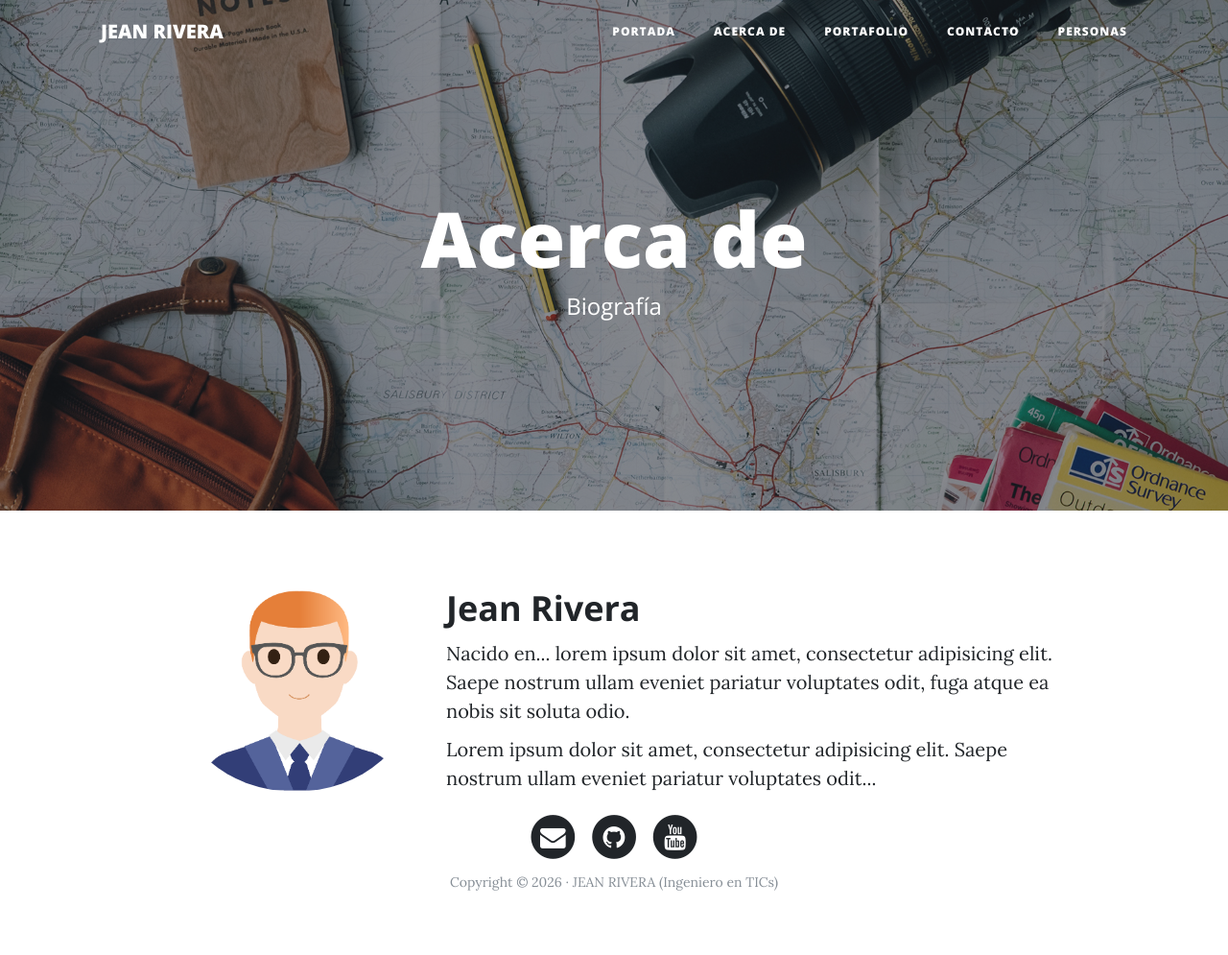
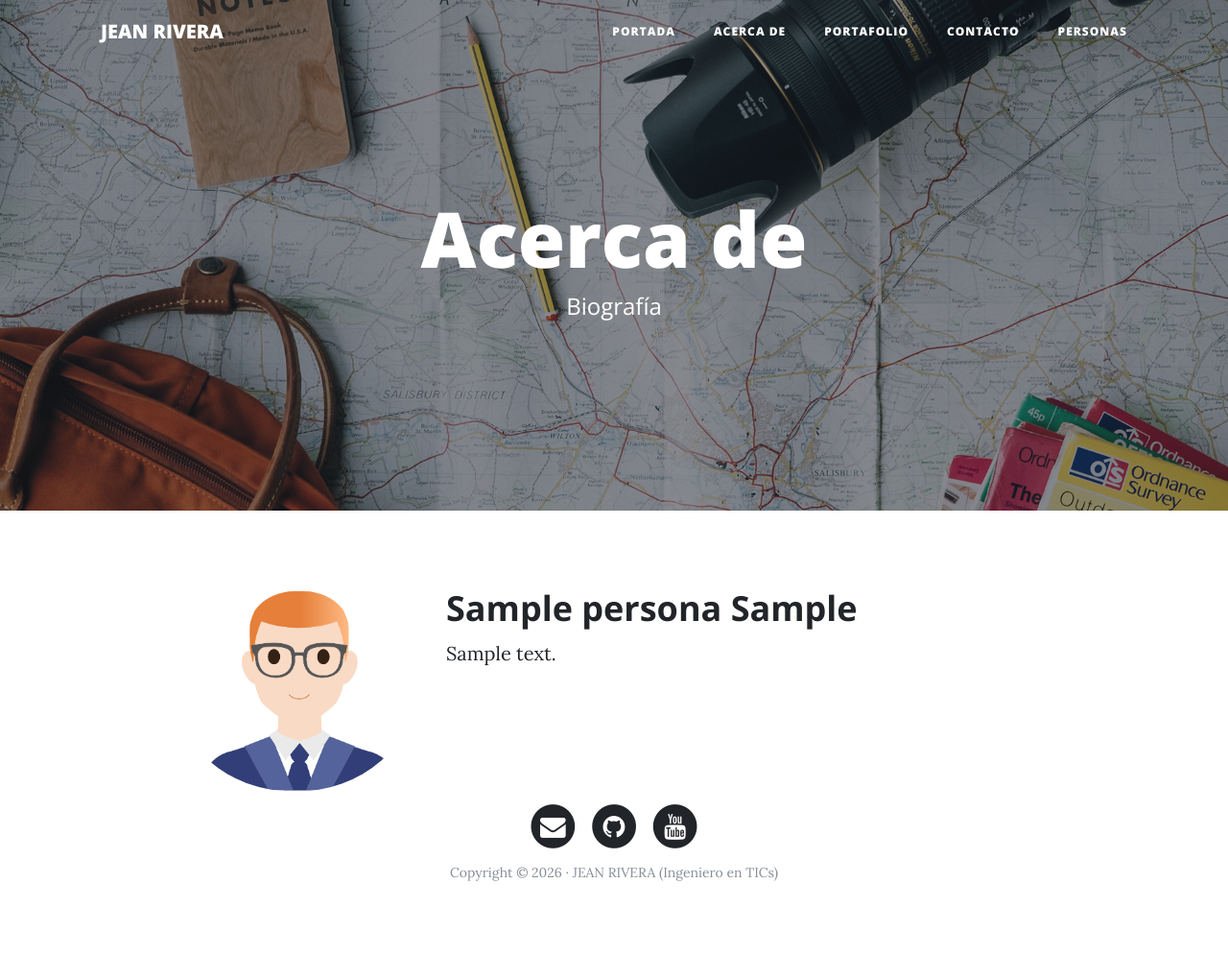
Before and after one commit to Armext/dsi, a Django app: template templates/about.html in a window 1280 px wide. Shown: the whole page at 96% size. After the commit the page ends 918 px from the top, so only its background shows below. Run offline with Django 5.2, Linux system fonts and the light colour scheme; the template is opened without the code that fills it: values that come from a table or form of the project are taken from there, others are empty; tables that the repository leaves empty hold one stand-in row (values such as "Sample post"); some libraries are stand-ins or nearby versions.

Commit message:
Update about.html

```diff
--- a/templates/about.html
+++ b/templates/about.html
@@ -20,9 +20,8 @@
           <img class="img-fluid avatar" src="{% static 'core/img/avatar.jpg' %}" alt="">
         </div>
         <div class="col-lg-7 col-md-8">
-          <h2 class="section-heading">Jean Rivera</h2>
-          <p>Nacido en... lorem ipsum dolor sit amet, consectetur adipisicing elit. Saepe nostrum ullam eveniet pariatur voluptates odit, fuga atque ea nobis sit soluta odio.</p>
-          <p>Lorem ipsum dolor sit amet, consectetur adipisicing elit. Saepe nostrum ullam eveniet pariatur voluptates odit...</p>
+            <h2 class="section-heading">{{ persona.nombre }} {{ persona.apellidos }}</h2>
+            <p>{{ persona.biografia }}</p>
         </div>
       </div>
     </div>
```
